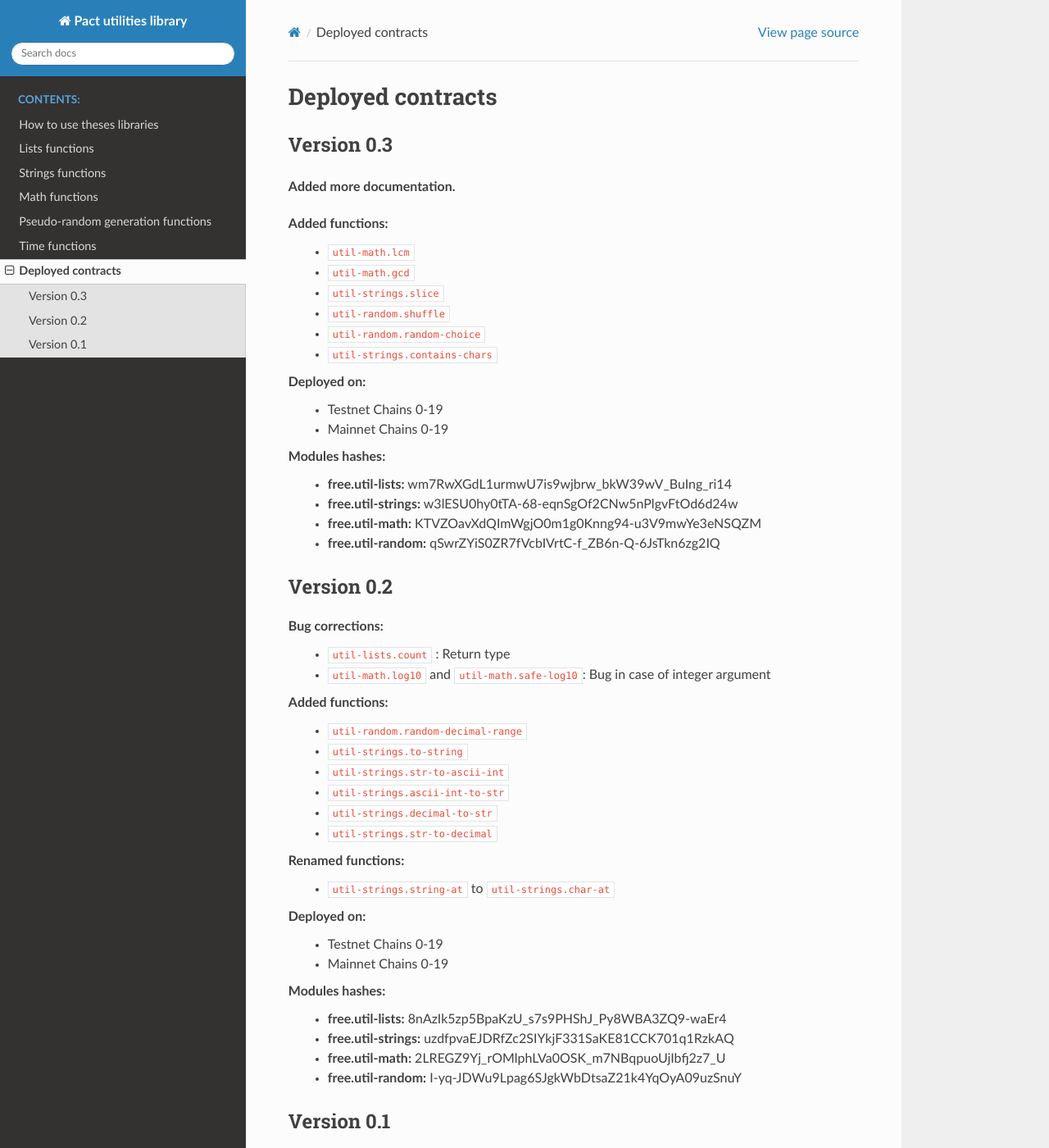
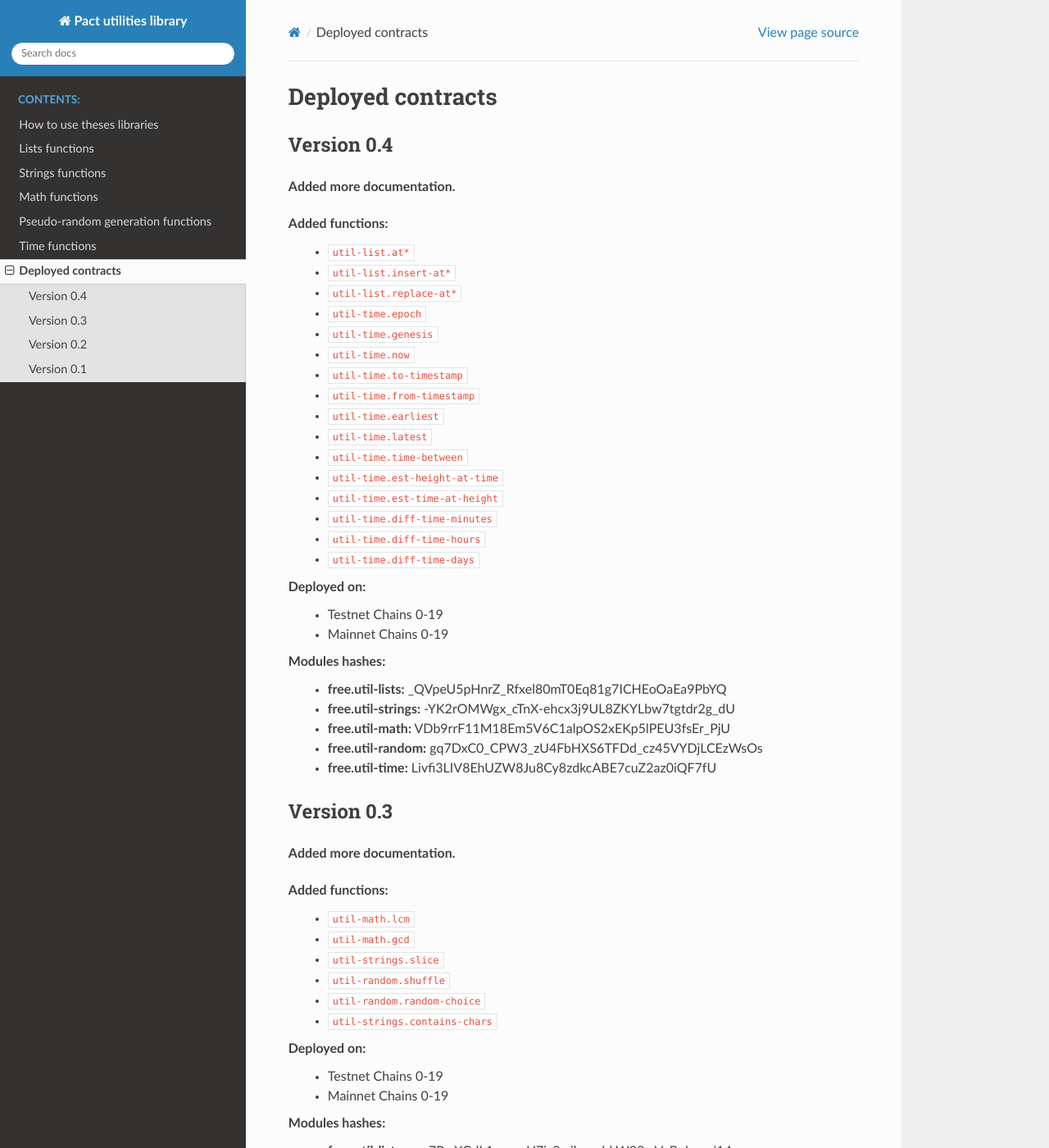
Before and after one commit to CryptoPascal31/pact-util-lib, a Sphinx documentation site: the page built from docs/source/deployed.rst, in a window 1280 px wide and 1400 px high. Shown: the whole window at 82% size. Built offline with Sphinx 7.4.7 and the Read the Docs theme 2.0.0, drawn with Linux system fonts in a browser that asks for light colours.

```diff
--- a/docs/source/deployed.rst
+++ b/docs/source/deployed.rst
@@ -1,5 +1,39 @@
 Deployed contracts
 ==================
+
+Version 0.4
+~~~~~~~~~~~
+
+**Added more documentation.**
+
+Added functions:
+  * ``util-list.at*``
+  * ``util-list.insert-at*``
+  * ``util-list.replace-at*``
+  * ``util-time.epoch``
+  * ``util-time.genesis``
+  * ``util-time.now``
+  * ``util-time.to-timestamp``
+  * ``util-time.from-timestamp``
+  * ``util-time.earliest``
+  * ``util-time.latest``
+  * ``util-time.time-between``
+  * ``util-time.est-height-at-time``
+  * ``util-time.est-time-at-height``
+  * ``util-time.diff-time-minutes``
+  * ``util-time.diff-time-hours``
+  * ``util-time.diff-time-days``
+
+Deployed on:
+  * Testnet Chains 0-19
+  * Mainnet Chains 0-19
+
+Modules hashes:
+  * **free.util-lists:** _QVpeU5pHnrZ_Rfxel80mT0Eq81g7ICHEoOaEa9PbYQ
+  * **free.util-strings:** -YK2rOMWgx_cTnX-ehcx3j9UL8ZKYLbw7tgtdr2g_dU
+  * **free.util-math:** VDb9rrF11M18Em5V6C1alpOS2xEKp5lPEU3fsEr_PjU
+  * **free.util-random:** gq7DxC0_CPW3_zU4FbHXS6TFDd_cz45VYDjLCEzWsOs
+  * **free.util-time:** Livfi3LIV8EhUZW8Ju8Cy8zdkcABE7cuZ2az0iQF7fU
 
 
 Version 0.3
```
Also changed, not shown: README.md (+1 -1 lines), 5 other files.
